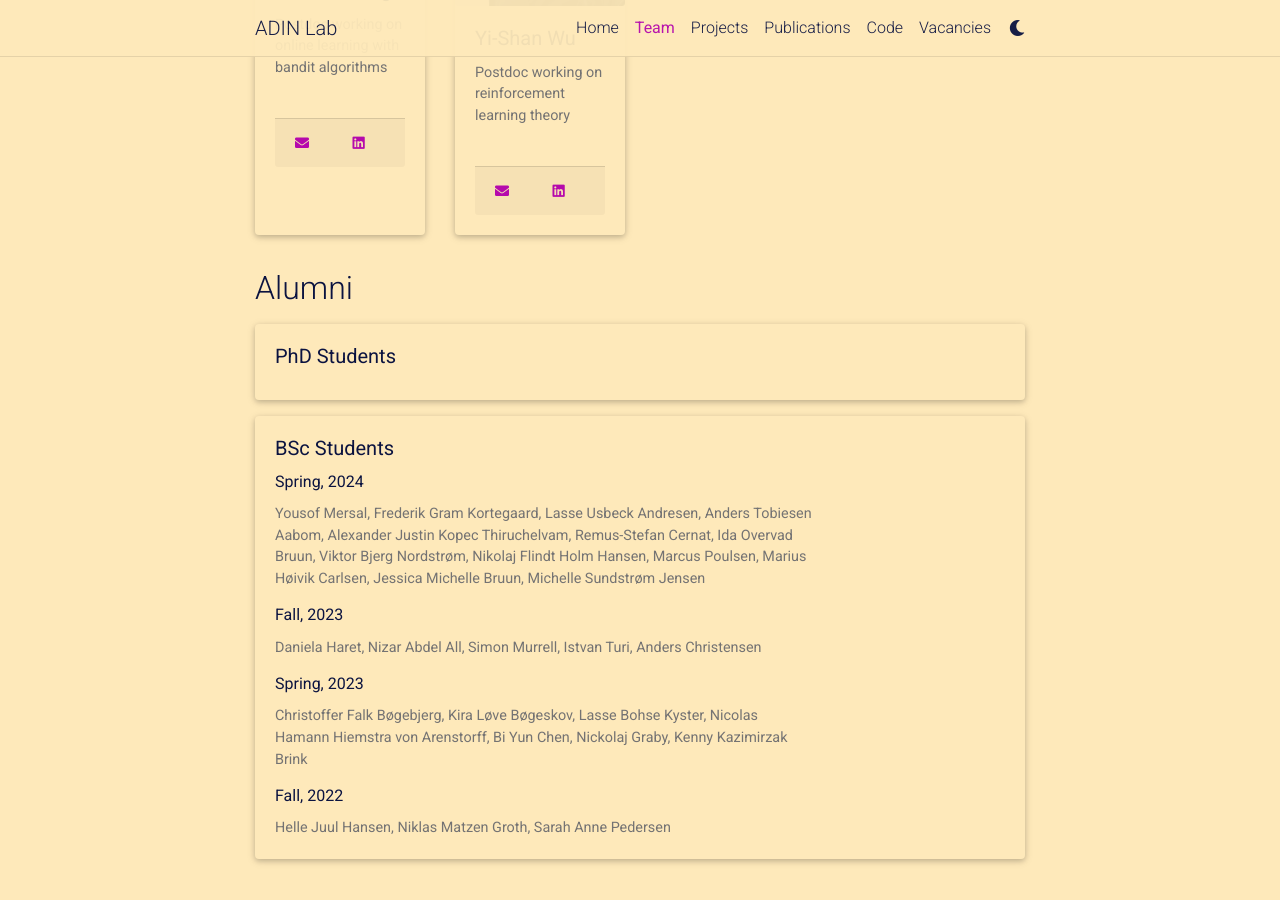
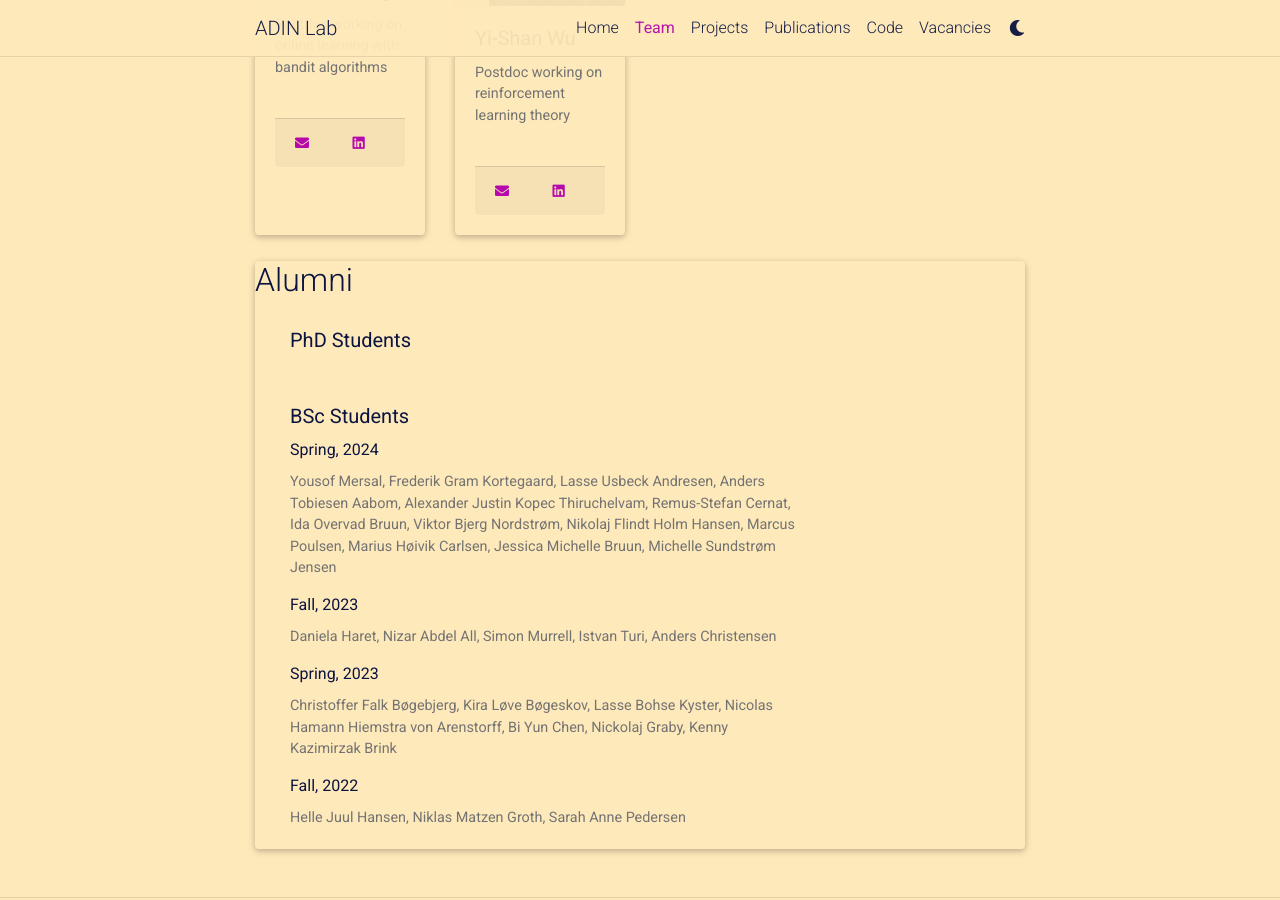
Before and after one commit to adinlab/adinlab.github.io, a Jekyll site: the page built from _pages/1_team.md, in a window 1280 px wide and 900 px high, scrolled down 1285 px. Built offline with Jekyll 4.4.1, drawn with Linux system fonts in a browser that asks for light colours; comment, search, counter and statistics services are not loaded; a style sheet for code colours, icons or effects is not loaded.

Commit message:
team page update

```diff
--- a/_includes/team/alumni_bsc.html
+++ b/_includes/team/alumni_bsc.html
@@ -1,9 +1,5 @@
-<p> </p>
-<div class="card hoverable">
-    <div class="row no-gutters">
 <div class="team col-sm-12 col-md-9">
     <div class="card-body">
-                <!-- <h5 class="card-title">{{ include.member.name }}</h5> -->
         <h5 class="card-title">BSc Students</h5>
         {% for member in include.alumnis %}
             <h6 class="card-title">{{ member.name }}</h6>
@@ -11,5 +7,3 @@
         {% endfor %}
     </div>
 </div>
-    </div>
-</div>
--- a/_includes/team/alumni_phd.html
+++ b/_includes/team/alumni_phd.html
@@ -1,11 +1,6 @@
-<p> </p>
-<div class="card hoverable">
-    <div class="row no-gutters">
-        <div class="team col-sm-12 col-md-9">
-            <div class="card-body">
-                <h5 class="card-title">PhD Students</h5>
-                <p class="card-text">{{ include.alumnis.name }}</p>
-            </div>
-        </div>
+<div class="team col-sm-12 col-md-9">
+    <div class="card-body">
+        <h5 class="card-title">PhD Students</h5>
+        <p class="card-text">{{ include.alumnis.name }}</p>
     </div>
 </div>
--- a/_pages/1_team.md
+++ b/_pages/1_team.md
@@ -64,11 +64,16 @@ nav: true
 
 
 {% if site.data.team.alumnis_msc %}
-    <br><h2 id="alumni">Alumni</h2>
-    <div class="projects column">
-        {% include team/alumni_phd.html alumnis=site.data.team.alumni_phd %}
-        {% assign sorted= site.data.team.alumnis_msc %}
-        {% include team/alumni_bsc.html alumnis=sorted %}
+    <p> </p>
+    <div class="card hoverable">
+        <div class="row no-gutters">
+            <br><h2 id="alumni">Alumni</h2>
+            <div class="projects column">
+                {% include team/alumni_phd.html alumnis=site.data.team.alumni_phd %}
+                {% assign sorted= site.data.team.alumnis_msc %}
+                {% include team/alumni_bsc.html alumnis=sorted %}
+            </div>
+        </div>
     </div>
 {% endif %}
 
```
Lines whose indentation alone changed are shown as unchanged.
